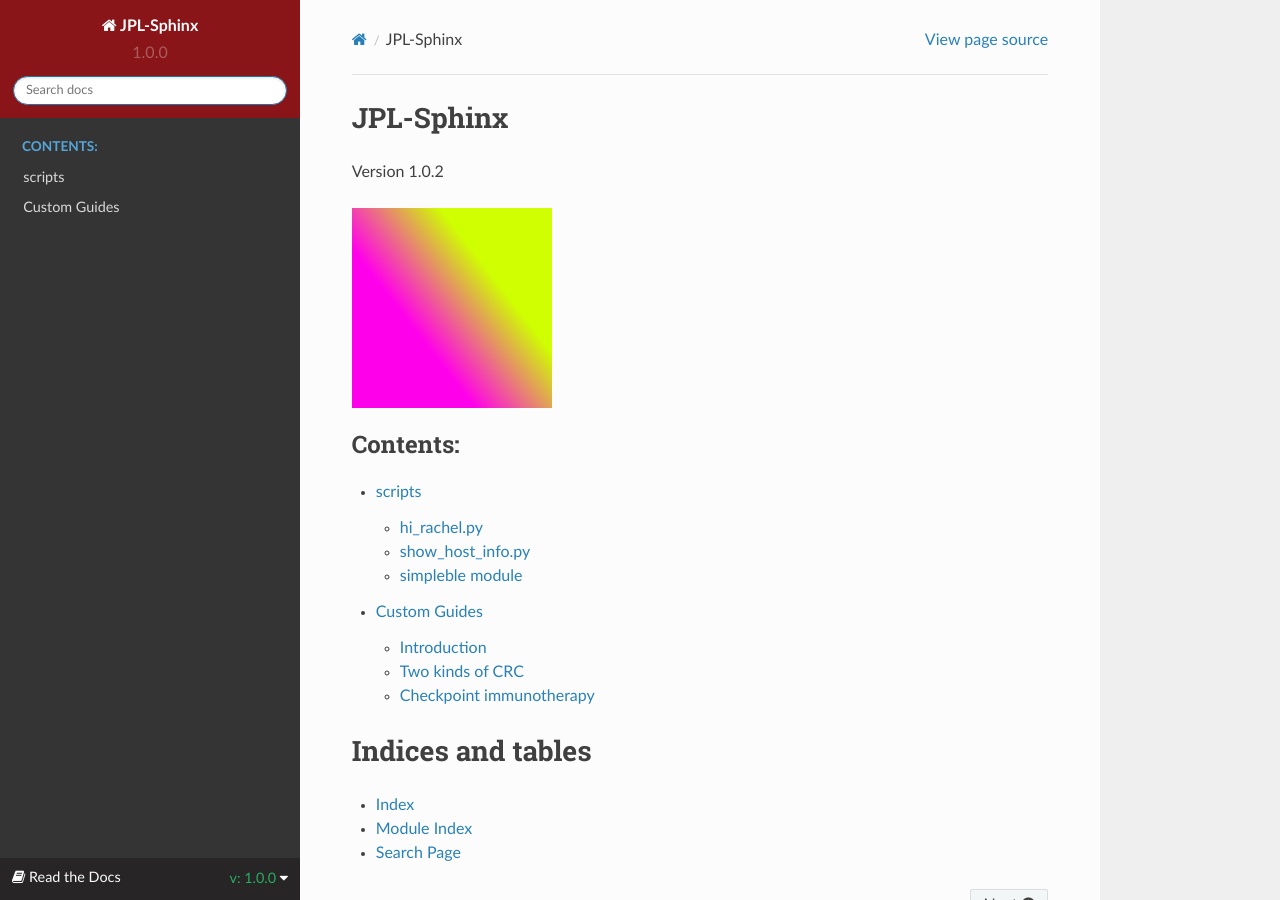
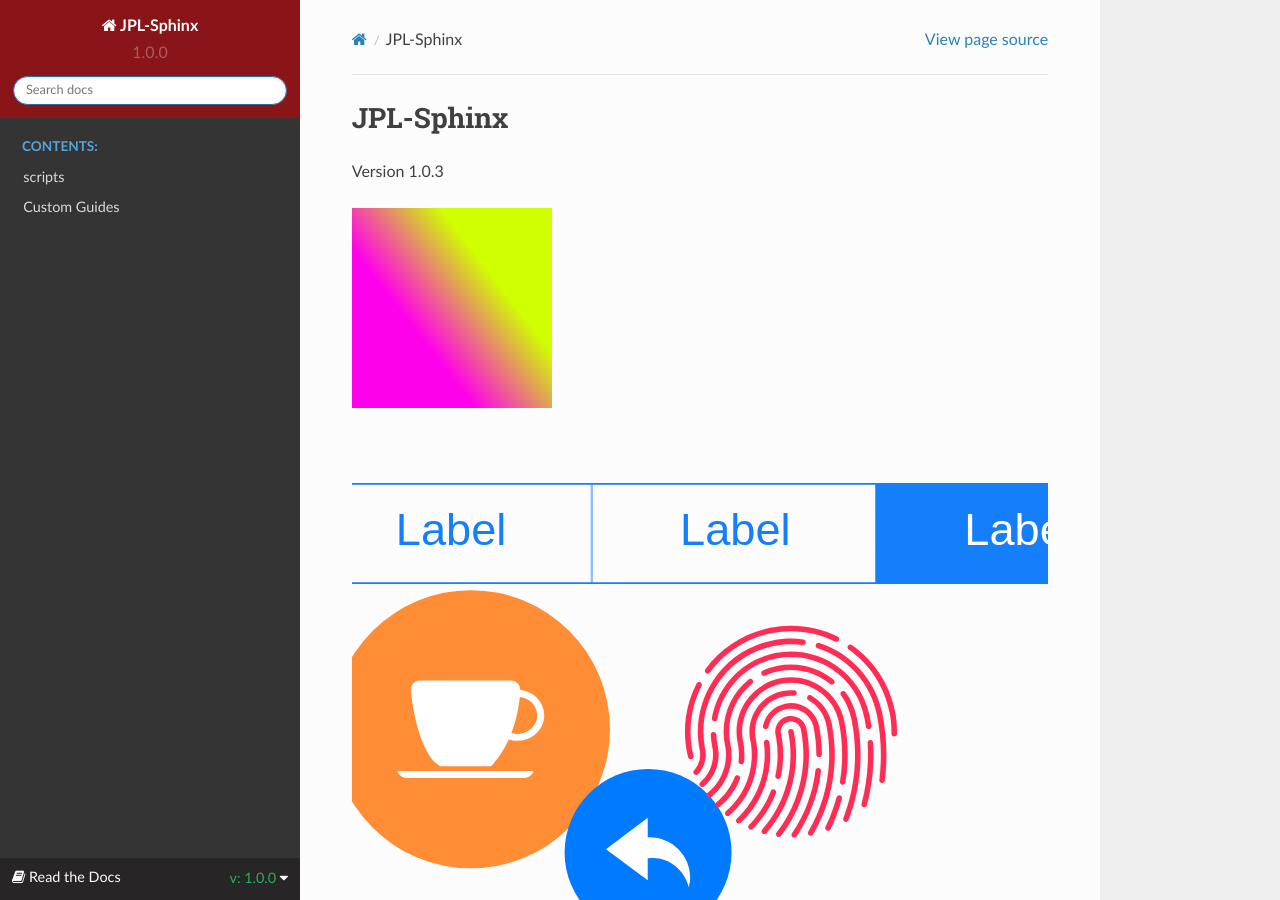
Before and after one commit to Keysight/jpl-sphinx, a Sphinx documentation site: the page built from docs/index.rst, in a window 1280 px wide and 900 px high. Built offline with Sphinx 7.4.7 and the Read the Docs theme 2.0.0, drawn with Linux system fonts in a browser that asks for light colours.

Commit message:
added an svg.

```diff
--- a/docs/index.rst
+++ b/docs/index.rst
@@ -6,9 +6,10 @@
 JPL-Sphinx
 ====================================================================
 
-Version 1.0.2
+Version 1.0.3
 
 .. image:: _static/raster/gradient-200x200.png
+.. image:: _static/vector/logos.svg
 
 .. toctree::
    :maxdepth: 2
```
Also changed, not shown: docs/_static/vector/logos.svg (added).
